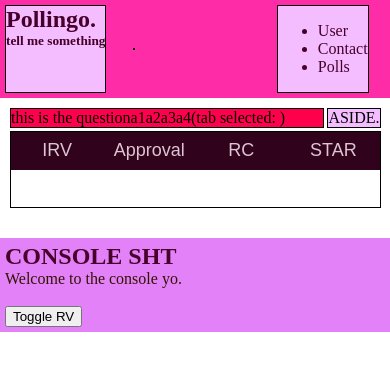
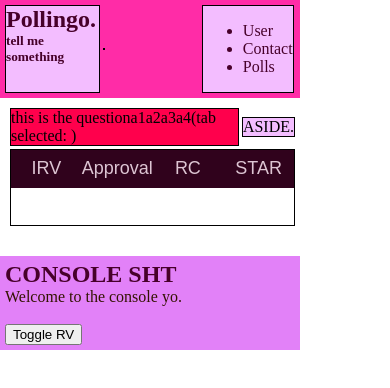
Before and after one commit to el7/Pollingo, a React (Create React App) app in the folder pollingo/: page / in a window 390 px wide. Shown: the top 388 px of the page. Built offline with nearby package versions, Linux system fonts and the light colour scheme.

Commit message:
adding some mix() funictions to the css. responsive!

```diff
--- a/pollingo/src/css/main.css
+++ b/pollingo/src/css/main.css
@@ -20,6 +20,10 @@ body {
     - min-extralarge
     - min-extraextralarge
 */
+.layoutOne {
+  width: min(90%, 300px);
+}
+
 .header-container {
   background-color: #ff2ca7;
   color: #47002a;
--- a/pollingo/src/scss/4-layout/_layoutOne.scss
+++ b/pollingo/src/scss/4-layout/_layoutOne.scss
@@ -12,6 +12,8 @@
 */
 
 .layoutOne {
+  width: unquote("min(90%, 300px)");
+
   //   @include screenSizeBp(min-small) {
   //     // view size small 2/6
   //     // -------------------
```
Also changed, not shown: 1 other file (tests, documents, lock files or other folders).
